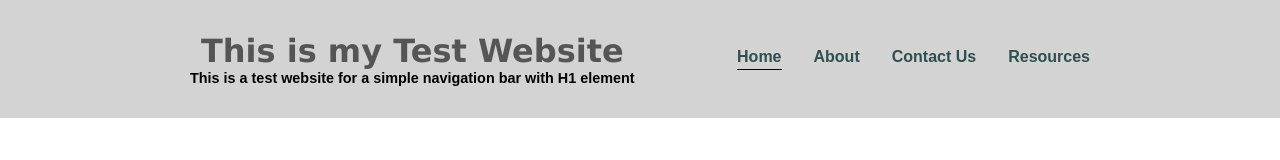
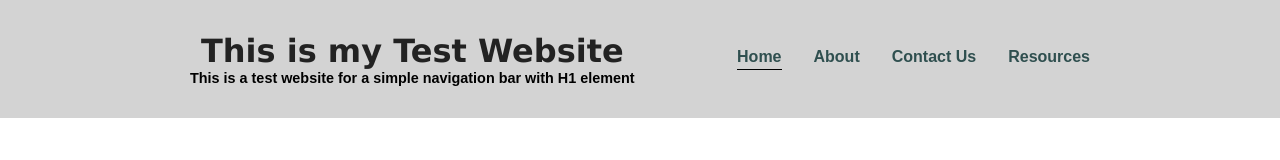
Before and after one commit to vijay-ram365/simple_nav_design, a plain HTML site: page index.html in a window 1280 px wide. Drawn offline with Linux system fonts and the light colour scheme.

Commit message:
changed the color of H1

```diff
--- a/style.css
+++ b/style.css
@@ -8,7 +8,7 @@
 h1 {
   font-family: Verdana, Geneva, Tahoma, sans-serif;
   font-weight: 600;
-  color: #555555;
+  color: #222;
   font-size: 2rem;
   margin: 0;
 }
```
